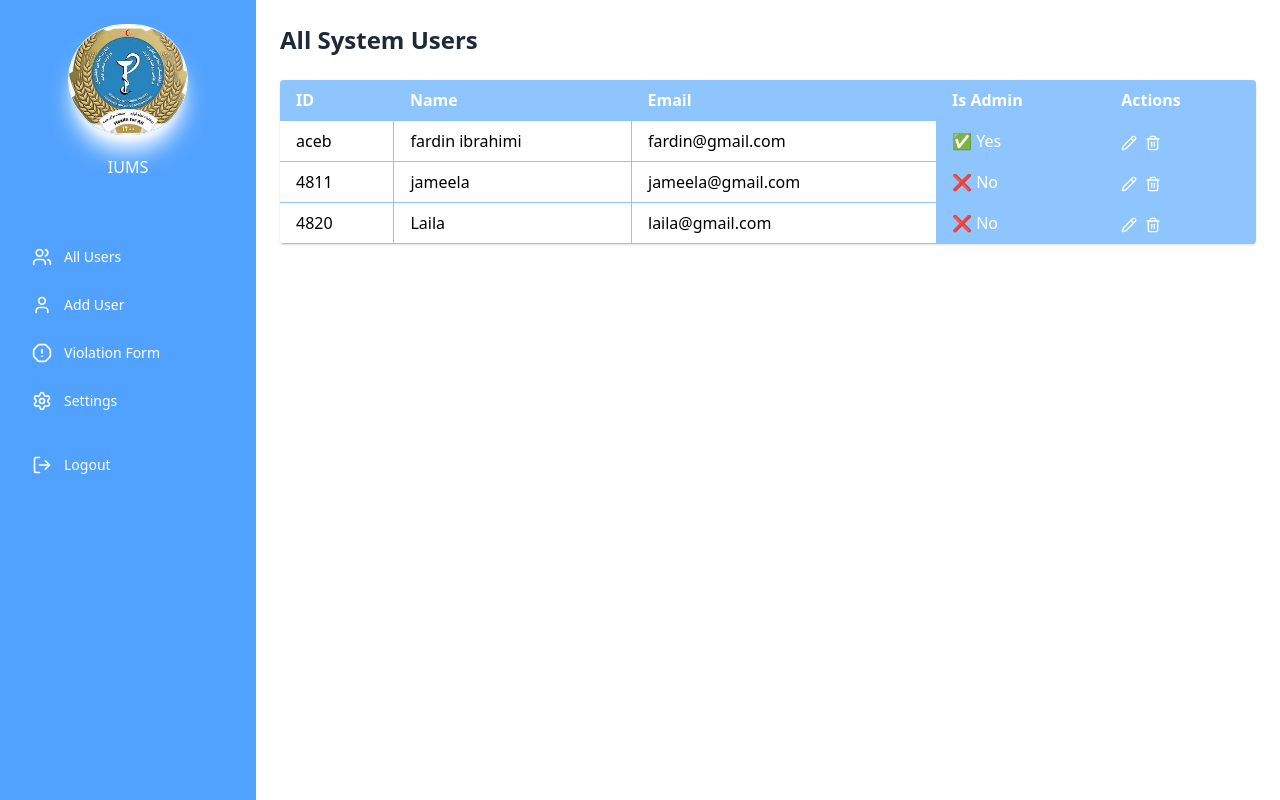
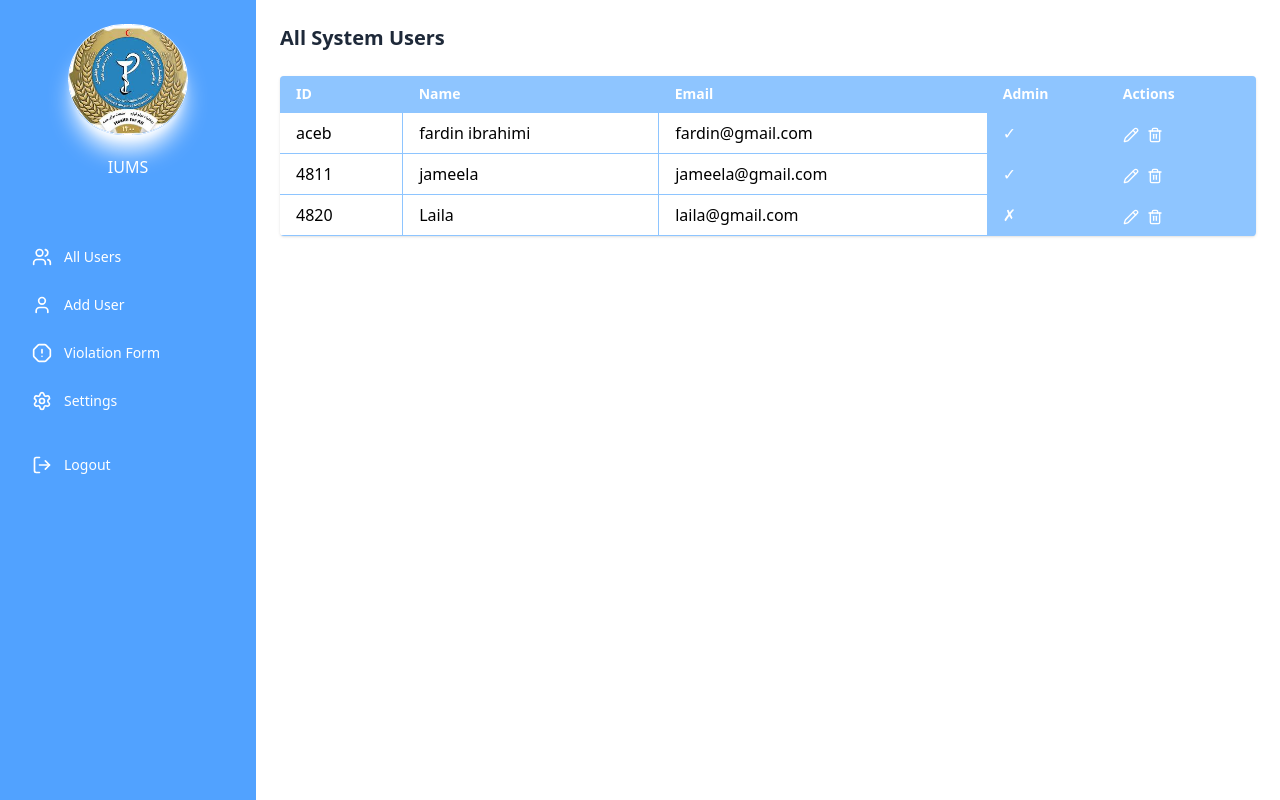
Before and after one commit to fiafghan/internet-users-ms-frontend, a React (Vite) app: page /all-system-users in a window 1280 px wide. Built offline with nearby package versions, Linux system fonts and the light colour scheme; data requests are answered from the project's data file.

Commit message:
all-system-users page was fully fixed!

```diff
--- a/db.json
+++ b/db.json
@@ -48,7 +48,7 @@
       "name": "jameela",
       "email": "jameela@gmail.com",
       "password": "123",
-      "isAdmin": false
+      "isAdmin": true
     },
     {
       "id": "4820",
--- a/src/SystemUsersPage.tsx
+++ b/src/SystemUsersPage.tsx
@@ -63,17 +63,17 @@ export default function SystemUsersPage() {
         <GradientSidebar />
       </div>
     <div className="p-6 w-full">
-      <h1 className="text-2xl font-bold mb-6 text-gray-800">All System Users</h1>
+      <h1 className="text-xl font-bold mb-6 text-gray-800">All System Users</h1>
 
       <div className="overflow-x-auto rounded-sm shadow">
         <table className="w-full text-left border-collapse">
           <thead className="bg-blue-100">
             <tr>
-              <th className="px-4 py-2 border-b border-blue-300 bg-blue-300 text-white">ID</th>
-              <th className="px-4 py-2 border-b border-blue-300 bg-blue-300 text-white">Name</th>
-              <th className="px-4 py-2 border-b border-blue-300 bg-blue-300 text-white">Email</th>
-              <th className="px-4 py-2 border-b border-blue-300 bg-blue-300 text-white">Is Admin</th>
-              <th className="px-4 py-2 border-b border-blue-300 bg-blue-300 text-white">Actions</th>
+              <th className="px-4 py-2 border-b border-blue-300 bg-blue-300 text-white text-sm">ID</th>
+              <th className="px-4 py-2 border-b border-blue-300 bg-blue-300 text-white text-sm">Name</th>
+              <th className="px-4 py-2 border-b border-blue-300 bg-blue-300 text-white text-sm">Email</th>
+              <th className="px-4 py-2 border-b border-blue-300 bg-blue-300 text-white text-sm">Admin</th>
+              <th className="px-4 py-2 border-b border-blue-300 bg-blue-300 text-white text-sm">Actions</th>
             </tr>
           </thead>
           <tbody>
@@ -82,15 +82,15 @@ export default function SystemUsersPage() {
                 <td className="px-4 py-2 border-b border-r border-blue-300">{user.id}</td>
                 <td className="px-4 py-2 border-b border-r border-blue-300">{user.name}</td>
                 <td className="px-4 py-2 border-b border-blue-300">{user.email}</td>
-                <td className="px-4 py-2 border-b border-blue-300 bg-blue-300 text-white">
-                  {user.isAdmin ? "✅ Yes" : "❌ No"}
+                <td className="px-4 py-2 border-b border-blue-300 bg-blue-300 text-white w-30">
+                  {user.isAdmin ? "✓" : "✗"}
                 </td>
                 <td className="px-4 py-2 border-b space-x-2 border-blue-300 bg-blue-300">
-                <button onClick={() => handleEditClick(user)} className="text-green-500">
-                    <Pencil className="w-4 h-4 inline text-white hover:text-blue-300" />
+                <button onClick={() => handleEditClick(user)} className="">
+                    <Pencil className="w-4 h-4 inline text-white hover:text-gray-200" />
                 </button>
-                <button onClick={() => handleDelete(user.id)} className="text-red-500 text-white">
-                    <Trash2 className="w-4 h-4 inline" />
+                <button onClick={() => handleDelete(user.id)} className="text-white">
+                    <Trash2 className="w-4 h-4 inline hover:text-gray-200" />
                 </button>
                 </td>
               </tr>
```
